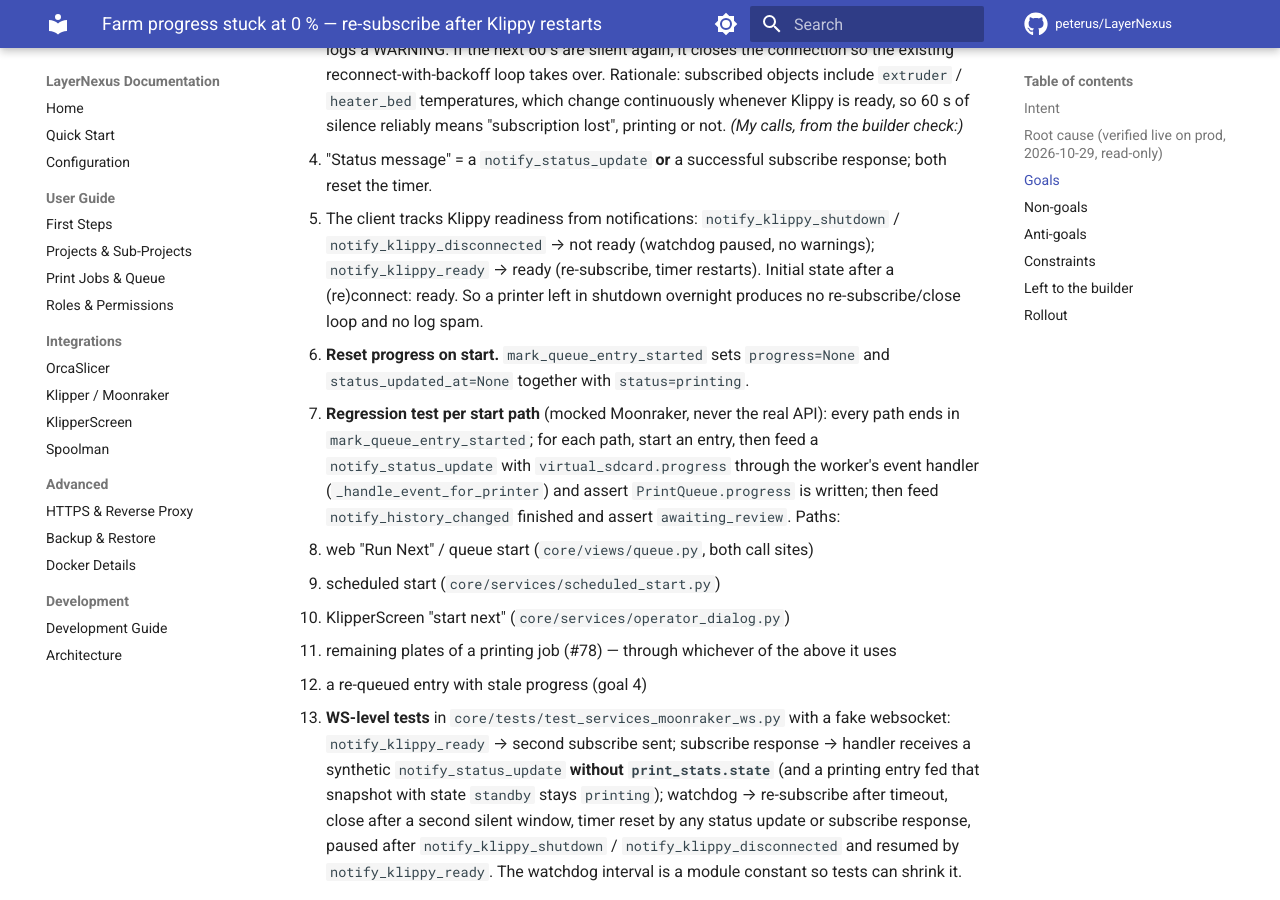
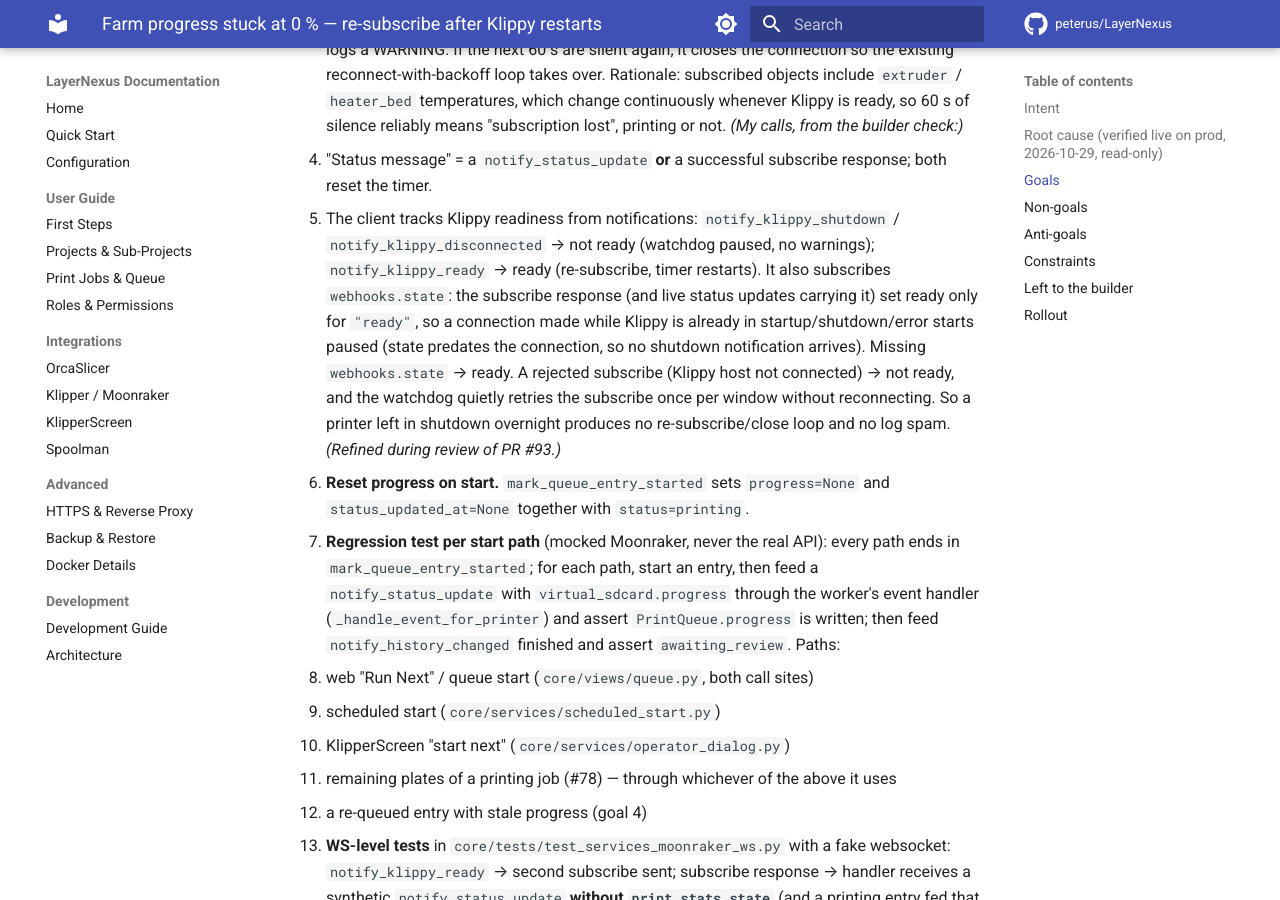
Before and after one commit to peterus/LayerNexus, an MkDocs documentation site: the page built from docs/superpowers/specs/2026-10-29-farm-progress-resubscribe-design.md, in a window 1280 px wide and 900 px high, scrolled down 1766 px. Built offline with MkDocs 1.6.1 and Material for MkDocs 9.7.7, drawn with Linux system fonts in a browser that asks for light colours; comment, search, counter and statistics services are not loaded.

Commit message:
Address review-loop findings (round 3)
- Test that a live webhooks.state shutdown/error pauses the watchdog
- Update spec readiness bullet to the webhooks.state / rejected-subscribe behaviour

Co-Authored-By: Claude Opus 5.5 <noreply@anthropic.com>

```diff
--- a/docs/superpowers/specs/2026-10-29-farm-progress-resubscribe-design.md
+++ b/docs/superpowers/specs/2026-10-29-farm-progress-resubscribe-design.md
@@ -69,9 +69,14 @@ entry (retry after cancel, e.g. entry 26 with 17.9 %) starts showing its stale p
      both reset the timer.
    - The client tracks Klippy readiness from notifications: `notify_klippy_shutdown` /
      `notify_klippy_disconnected` → not ready (watchdog paused, no warnings);
-     `notify_klippy_ready` → ready (re-subscribe, timer restarts). Initial state after a
-     (re)connect: ready. So a printer left in shutdown overnight produces no
-     re-subscribe/close loop and no log spam.
+     `notify_klippy_ready` → ready (re-subscribe, timer restarts). It also subscribes
+     `webhooks.state`: the subscribe response (and live status updates carrying it) set
+     ready only for `"ready"`, so a connection made while Klippy is already in
+     startup/shutdown/error starts paused (state predates the connection, so no shutdown
+     notification arrives). Missing `webhooks.state` → ready. A rejected subscribe (Klippy
+     host not connected) → not ready, and the watchdog quietly retries the subscribe once
+     per window without reconnecting. So a printer left in shutdown overnight produces
+     no re-subscribe/close loop and no log spam. *(Refined during review of PR #93.)*
 4. **Reset progress on start.** `mark_queue_entry_started` sets `progress=None` and
    `status_updated_at=None` together with `status=printing`.
 5. **Regression test per start path** (mocked Moonraker, never the real API): every path
```
Also changed, not shown: 1 other file.
